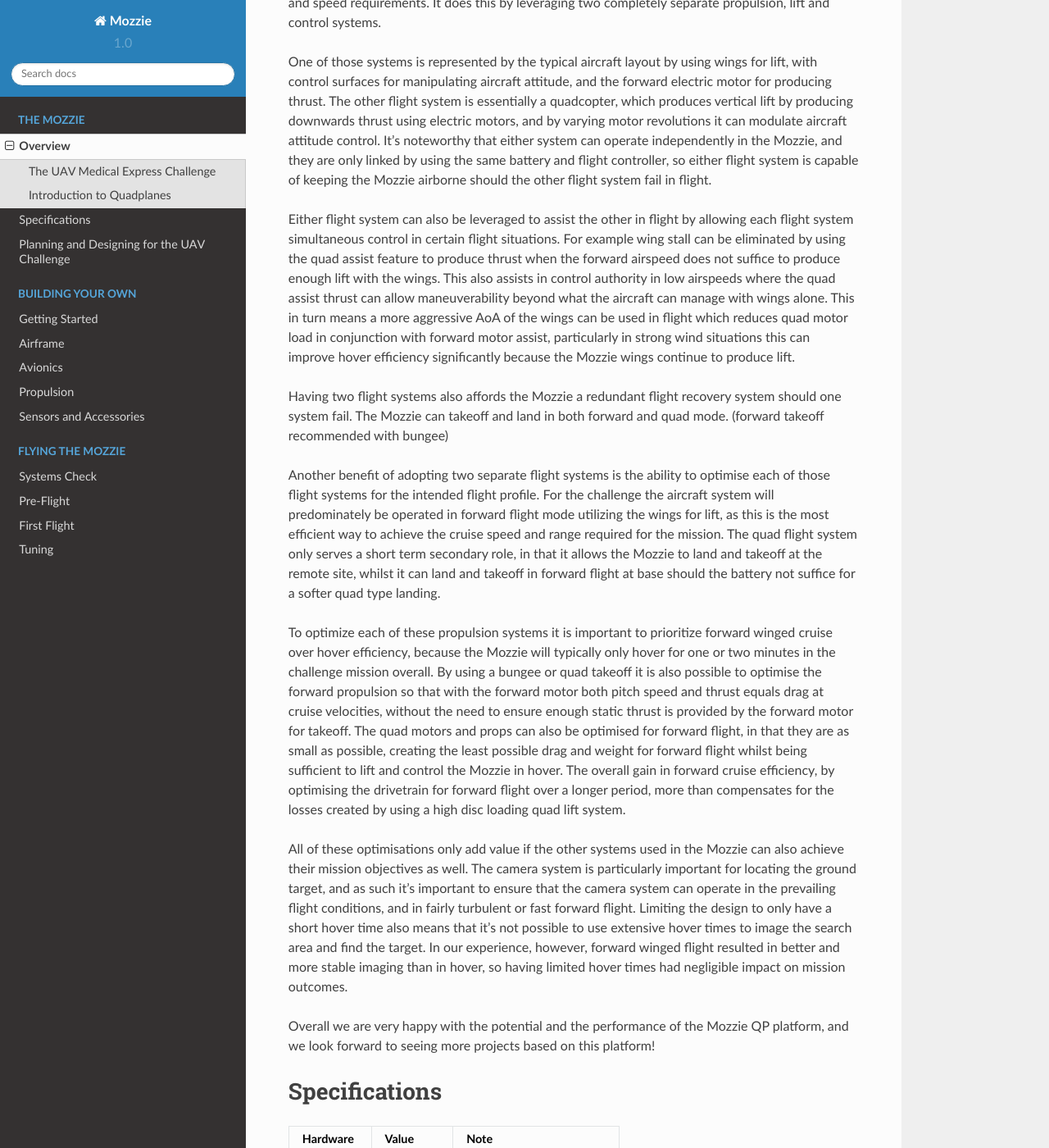
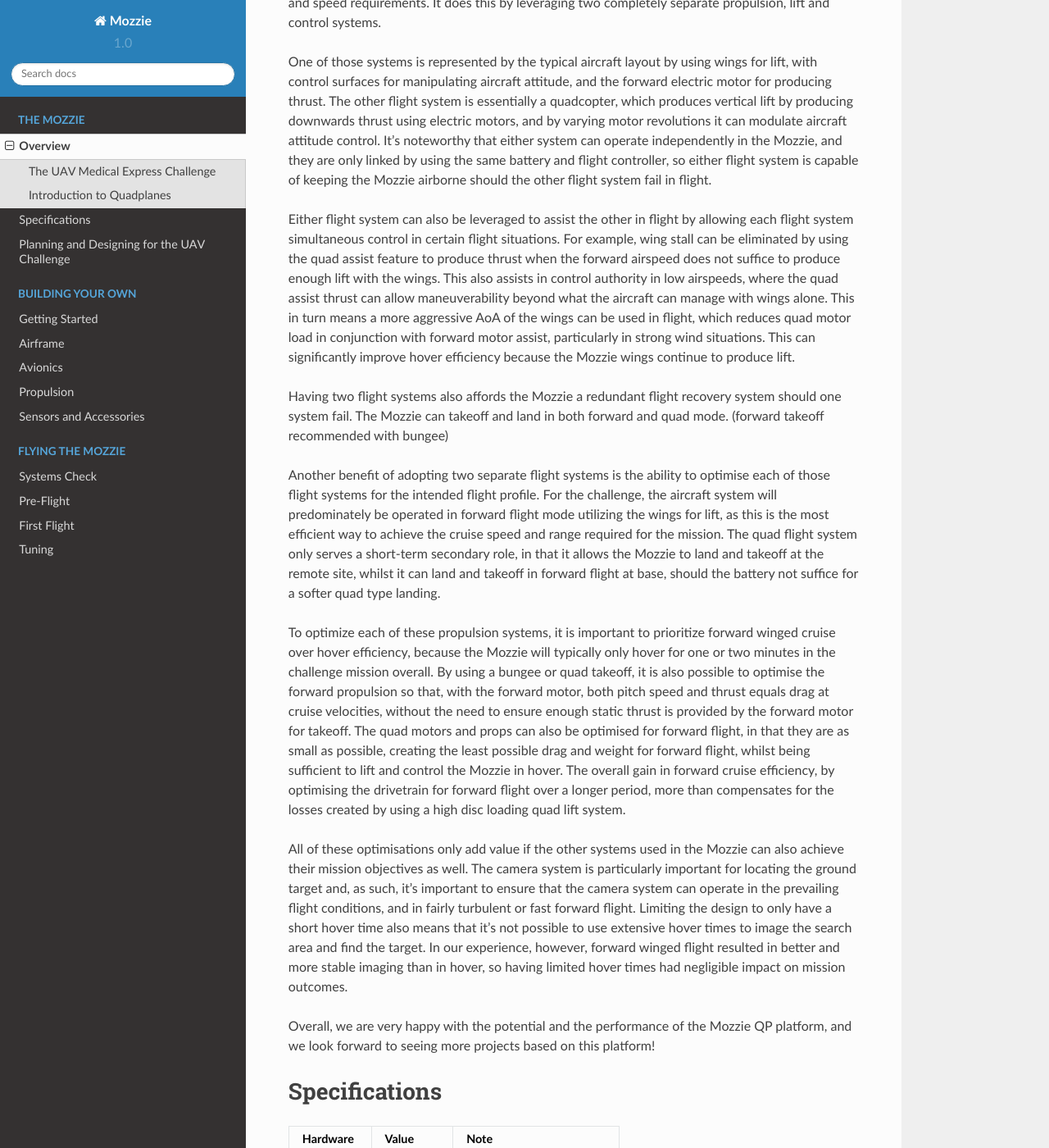
Before and after one commit to sarsky/Mozzie, a Sphinx documentation site: the page built from docs/source/Overview.rst, in a window 1280 px wide and 1400 px high, scrolled down 3169 px. Shown: the whole window at 82% size. Built offline with Sphinx 7.4.7 and the Read the Docs theme 2.0.0, drawn with Linux system fonts in a browser that asks for light colours; pages that are not in the unit, such as notebooks, are missing from menus; some of the changed text lies outside the part shown.

```diff
--- a/docs/source/Overview.rst
+++ b/docs/source/Overview.rst
@@ -26,9 +26,9 @@ In turn we hope this results in a popular uptake of the Mozzie platform, so that
 The UAV Medical Express Challenge
 ----------------------------------
 
-The 2018 Medical Express UAV Challenge is a UAV Challenge that is held bi-annually in Queensland Australia.
-Broadly the intention of the Challenge is to promote civilian use of UAV technology for humanitarian use, and develop systems for saving lives using UAV technology.
-The 2018 Challenge is to fly a "robotic" autopilot controlled aircraft up to 30km away to a remote landing site where it must accurately find and land on a ground target near "Outback Joe",
+The 2018 Medical Express UAV Challenge is a UAV Challenge that is held bi-annually in Queensland, Australia.
+Broadly, the intention of the Challenge is to promote civilian use of UAV technology for humanitarian use, and develop systems for saving lives using UAV technology.
+The 2018 Challenge is to fly a "robotic" autopilot controlled aircraft up to 30km away to a remote landing site, where it must accurately find and land on a ground target near "Outback Joe",
 to collect a 25g blood sample vial and return it intact to base.
 
 The main "challenges" to complete the mission objectives are:
@@ -40,7 +40,7 @@ The main "challenges" to complete the mission objectives are:
  * Must be able to do this without a human operator influencing the mission control (For the Autonomy Challenge)
  * Must be able to avoid Dynamic No Fly Zones as well as Geofence and No Fly Zones (To achieve the DNFZ Avoidance Challenge)
 
-The current form of the Mozzie is our 2016 attempt to address the UAV challenge and as such does not facilitate solutions for all the latest rule change requirements.
+The current form of the Mozzie is our 2016 attempt to address the UAV challenge and, as such, does not facilitate solutions for all the latest rule change requirements.
 We expect to add solutions as they come to hand from users who participate in the further development of the platform, however,
 we offer no guarantee as to the performance of the Mozzie at the event, as this is ultimately the responsibility of the Challenge participants themselves.
 We sincerely hope that the information provided here will assist teams in developing their own systems and improvements to the Mozzie platform, that increases their chance of winning the challenge.
@@ -59,30 +59,30 @@ and by varying motor revolutions it can modulate aircraft attitude control. It's
 so either flight system is capable of keeping the Mozzie airborne should the other flight system fail in flight.
 
 Either flight system can also be leveraged to assist the other in flight by allowing each flight system simultaneous control in certain flight situations.
-For example wing stall can be eliminated by using the quad assist feature to produce thrust when the forward airspeed does not suffice to produce enough lift with the wings.
-This also assists in control authority in low airspeeds where the quad assist thrust can allow maneuverability beyond what the aircraft can manage with wings alone.
-This in turn means a more aggressive AoA of the wings can be used in flight which reduces quad motor load in conjunction with forward motor assist,
-particularly in strong wind situations this can improve hover efficiency significantly because the Mozzie wings continue to produce lift.
+For example, wing stall can be eliminated by using the quad assist feature to produce thrust when the forward airspeed does not suffice to produce enough lift with the wings.
+This also assists in control authority in low airspeeds, where the quad assist thrust can allow maneuverability beyond what the aircraft can manage with wings alone.
+This in turn means a more aggressive AoA of the wings can be used in flight, which reduces quad motor load in conjunction with forward motor assist,
+particularly in strong wind situations. This can significantly improve hover efficiency because the Mozzie wings continue to produce lift.
 
 Having two flight systems also affords the Mozzie a redundant flight recovery system should one system fail. The Mozzie can takeoff and land in both forward and quad mode. (forward takeoff recommended with bungee)
 
 Another benefit of adopting two separate flight systems is the ability to optimise each of those flight systems for the intended flight profile.
-For the challenge the aircraft system will predominately be operated in forward flight mode utilizing the wings for lift, as this is the most efficient way to achieve the cruise speed and range required for the mission.
-The quad flight system only serves a short term secondary role, in that it allows the Mozzie to land and takeoff at the remote site,
-whilst it can land and takeoff in forward flight at base should the battery not suffice for a softer quad type landing.
+For the challenge, the aircraft system will predominately be operated in forward flight mode utilizing the wings for lift, as this is the most efficient way to achieve the cruise speed and range required for the mission.
+The quad flight system only serves a short-term secondary role, in that it allows the Mozzie to land and takeoff at the remote site,
+whilst it can land and takeoff in forward flight at base, should the battery not suffice for a softer quad type landing.
 
-To optimize each of these propulsion systems it is important to prioritize forward winged cruise over hover efficiency, because the Mozzie will typically only hover for one or two minutes in the challenge mission overall.
-By using a bungee or quad takeoff it is also possible to optimise the forward propulsion so that with the forward motor both pitch speed and thrust equals drag at cruise velocities,
+To optimize each of these propulsion systems, it is important to prioritize forward winged cruise over hover efficiency, because the Mozzie will typically only hover for one or two minutes in the challenge mission overall.
+By using a bungee or quad takeoff, it is also possible to optimise the forward propulsion so that, with the forward motor, both pitch speed and thrust equals drag at cruise velocities,
 without the need to ensure enough static thrust is provided by the forward motor for takeoff. The quad motors and props can also be optimised for forward flight,
-in that they are as small as possible, creating the least possible drag and weight for forward flight whilst being sufficient to lift and control the Mozzie in hover.
+in that they are as small as possible, creating the least possible drag and weight for forward flight, whilst being sufficient to lift and control the Mozzie in hover.
 The overall gain in forward cruise efficiency, by optimising the drivetrain for forward flight over a longer period, more than compensates for the losses created by using a high disc loading quad lift system.
 
 All of these optimisations only add value if the other systems used in the Mozzie can also achieve their mission objectives as well.
-The camera system is particularly important for locating the ground target, and as such it's important to ensure that the camera system can operate in the prevailing flight conditions, and in fairly turbulent or fast forward flight.
+The camera system is particularly important for locating the ground target and, as such, it's important to ensure that the camera system can operate in the prevailing flight conditions, and in fairly turbulent or fast forward flight.
 Limiting the design to only have a short hover time also means that it's not possible to use extensive hover times to image the search area and find the target.
 In our experience, however, forward winged flight resulted in better and more stable imaging than in hover, so having limited hover times had negligible impact on mission outcomes.
 
-Overall we are very happy with the potential and the performance of the Mozzie QP platform, and we look forward to seeing more projects based on this platform!
+Overall, we are very happy with the potential and the performance of the Mozzie QP platform, and we look forward to seeing more projects based on this platform!
 
 
 
```
Also changed, not shown: other parts of docs/source/Overview.rst (+3 -3 lines).
